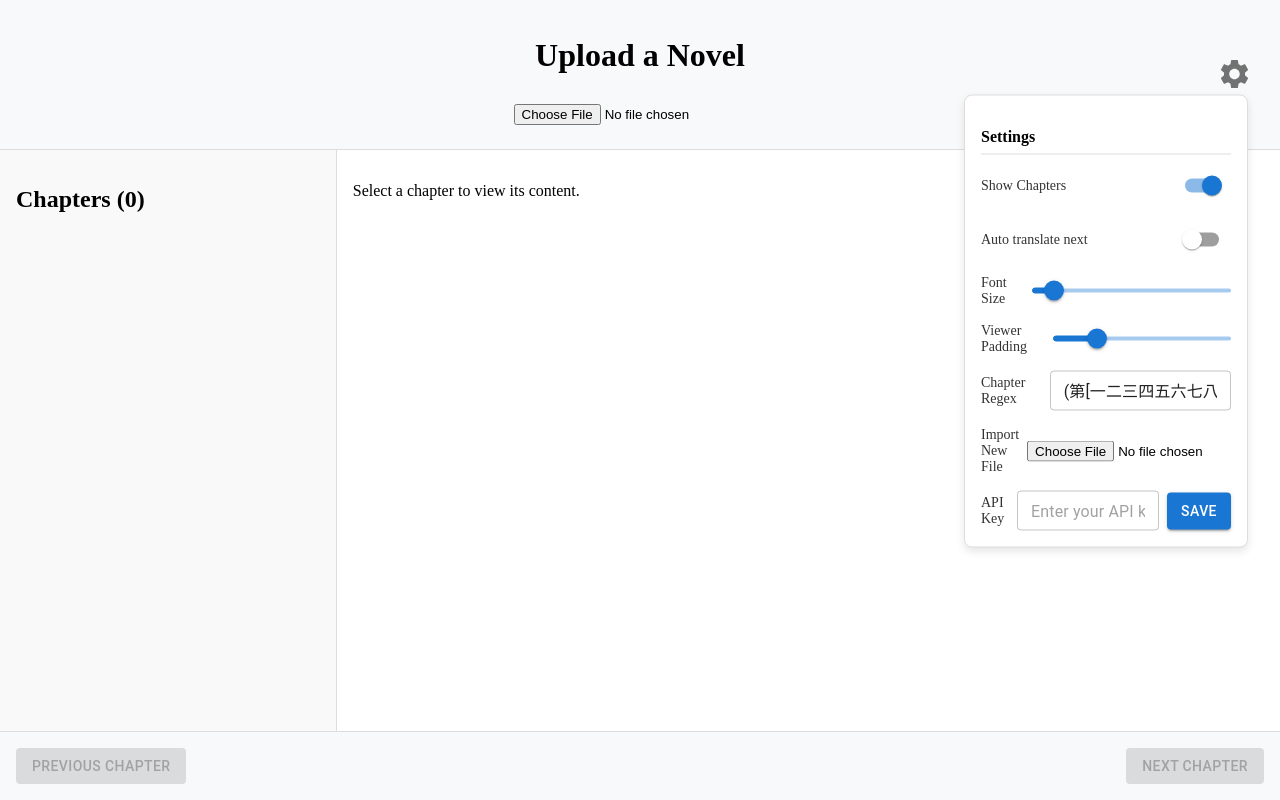
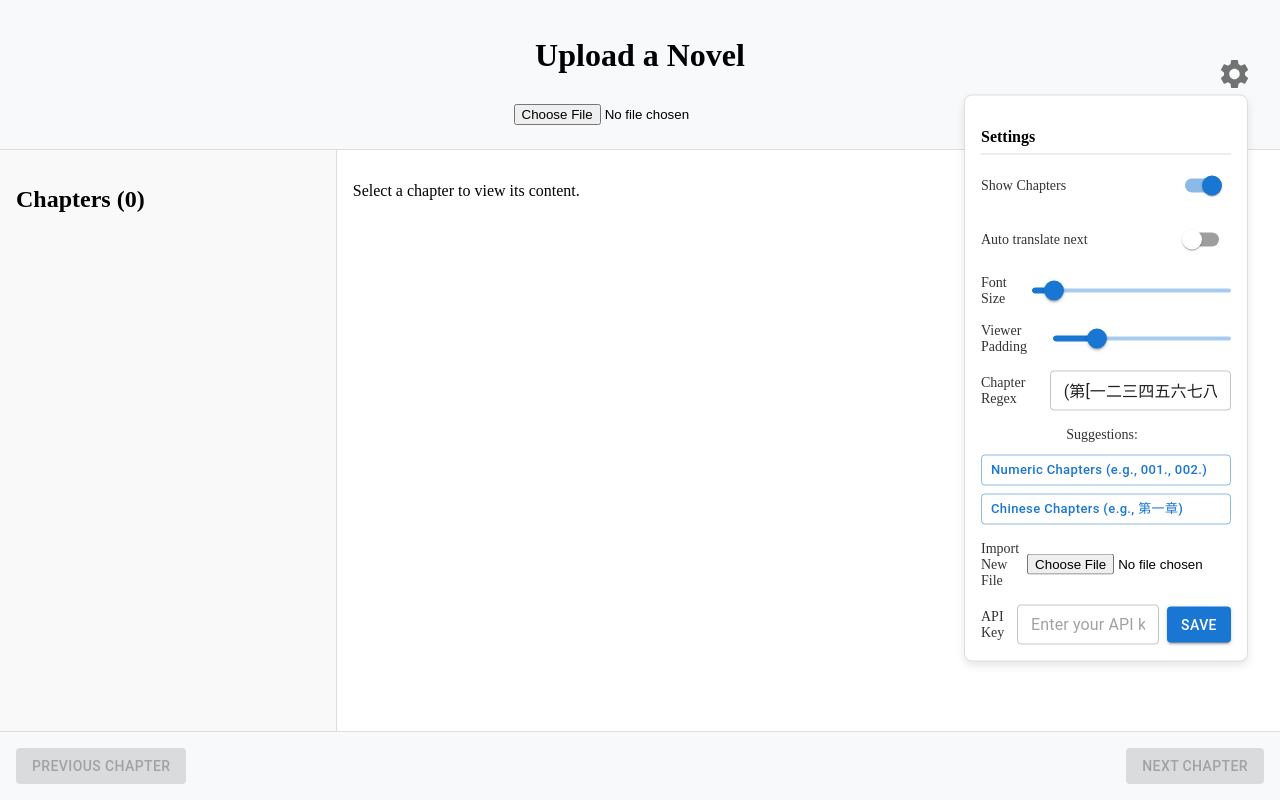
Before and after one commit to MinisGimis/MinisTranslator, a React (Create React App) app in the folder my-app/: page / in a window 1280 px wide. Both pictures are taken after a click on the button "settings". Built offline with nearby package versions, Linux system fonts and the light colour scheme.

Commit message:
suggested regex

```diff
--- a/my-app/src/components/SettingsMenu.js
+++ b/my-app/src/components/SettingsMenu.js
@@ -3,7 +3,20 @@ import Switch from "@mui/material/Switch";
 import Slider from "@mui/material/Slider";
 import TextField from "@mui/material/TextField";
 import Button from "@mui/material/Button";
+import Box from "@mui/material/Box";
 import "../styles/App.css";
+
+const suggestedRegexes = [
+  {
+    label: "Numeric Chapters (e.g., 001., 002.)",
+    value: "(\\d{3}\\.{[\\s\\S]*?)(?=\\d{3}\\.|$)",
+  },
+  {
+    label: "Chinese Chapters (e.g., 第一章)",
+    value:
+      "(第[一二三四五六七八九十百千零0-9]+章[\\s\\S]*?)(?=第[一二三四五六七八九十百千零0-9]+章|$)",
+  },
+];
 
 const SettingsMenu = ({
   showChapterList,
@@ -131,6 +144,24 @@ const SettingsMenu = ({
           placeholder="Enter chapter regex"
         />
       </div>
+      <Box
+        sx={{ mt: 1, display: "flex", flexDirection: "column", gap: 1, mb: 2 }}
+      >
+        <span className="settings-label" style={{ marginBottom: "4px" }}>
+          Suggestions:
+        </span>
+        {suggestedRegexes.map((regex) => (
+          <Button
+            key={regex.label}
+            variant="outlined"
+            size="small"
+            onClick={() => setLocalChapterRegex(regex.value)}
+            sx={{ textTransform: "none", justifyContent: "flex-start" }}
+          >
+            {regex.label}
+          </Button>
+        ))}
+      </Box>
       <div className="settings-item">
         <label className="settings-label">Import New File</label>
         <input type="file" accept=".txt" onChange={handleFileUpload} />
```
